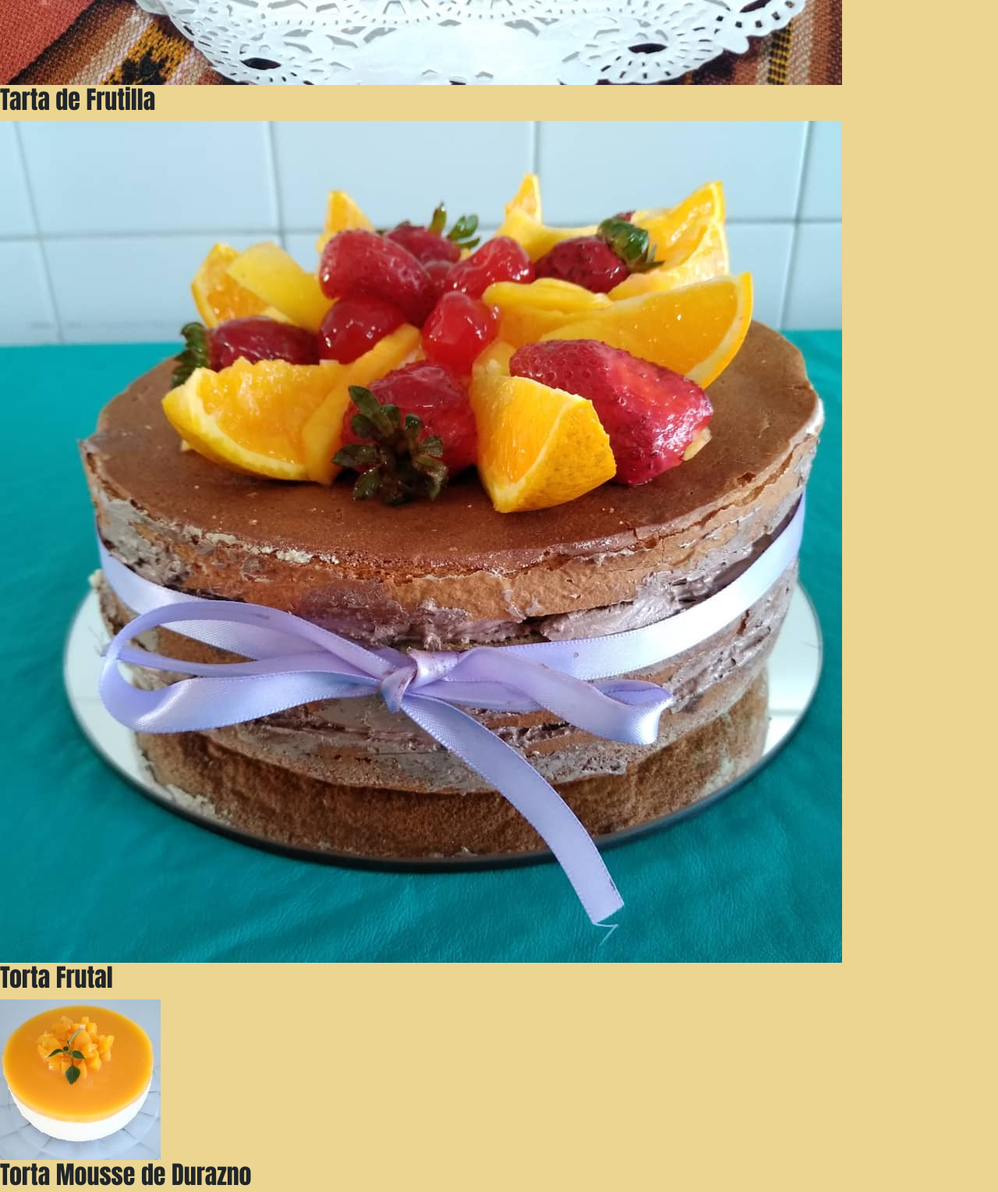
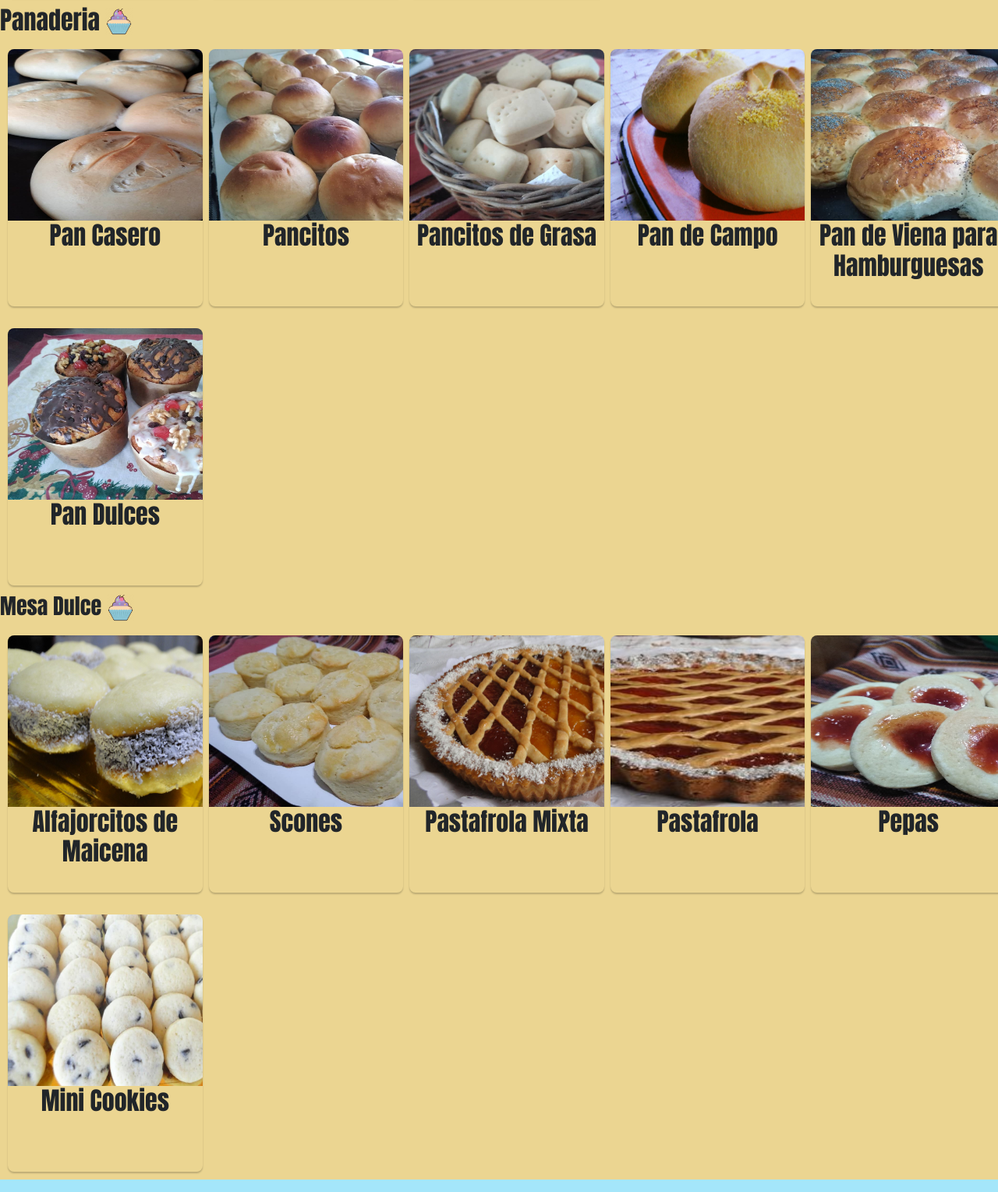
Before and after one commit to nelgo91/Sheshu-Cake-s, a plain HTML site: page paginas/productos.html in a window 1280 px wide. Shown: the part 843-2372 px from the top of the page at 78% size. Drawn offline with nearby package versions, Linux system fonts and the light colour scheme.

Commit message:
dando estilo a las tarjetas de producto y agregando mas tarjetas

```diff
--- a/css/style.css
+++ b/css/style.css
@@ -74,7 +74,41 @@ footer{
 .container__footer{
     background-color: #A4E6FA;
 }
-/* PAGINA-CONTACTO */
+/* PAGINA-PRODUCTO */
+main.main_producto{
+    width: 100%;
+    height: 100%;
+}
+.contenedor_tarjeta{
+    width: 100%;
+    margin: auto;
+    display: grid;
+    grid-template-columns: repeat(5,1fr);
+    column-gap: .5rem;
+    row-gap: .5rem;
+}
+.tarjeta_producto{
+    width: 100%;
+    height: 330px;
+    border-radius: 8px;
+    box-shadow: 0 2px 2px rgb(0,0,0,0.2);
+    overflow: hidden;
+    margin: 10px;
+    text-align: center;
+    transition: all 0.25s;
+}
+.contenedor_tarjeta .tarjeta_producto:hover{
+    transform: translateY(-15px);
+    box-shadow: 0 12px 16px rgb(0,0,0,0.2);
+}
+.contenedor_tarjeta .tarjeta_producto img{
+    width: 330px;
+    height: 220px;
+}
+.contenedor_tarjeta .tarjeta_producto h2{
+    font-weight: 600;
+}
+
 
 /* PAGINA-PREGUNTAS FRECUENTES */
 .accordion-button{
--- a/paginas/productos.html
+++ b/paginas/productos.html
@@ -40,7 +40,7 @@
         </nav>
     </header>
 
-    <main>
+    <main class="main_producto">
         <h1>Resposteria y Pasteleria <img src="../img/logo.png" alt="" width="35px"></h1>
 
         <div class="contenedor_tarjeta">
@@ -51,43 +51,147 @@
             </div>
 
             <div class="tarjeta_producto">
+                <div class="img tarjeta2">
                     <img src="../img/tortafrutal.jpg" alt="">
                     <h2>Torta Frutal</h2>
                 </div>
+            </div>
 
             <div class="tarjeta_producto">
+                <div class="img tarjeta3">
                     <img src="../img/tortamoussededurazno.jpg" alt="">
                     <h2>Torta Mousse de Durazno</h2>
                 </div>
+            </div>
 
             <div class="tarjeta_producto">
+                <div class="img_tarjeta4">
                     <img src="../img/tortamoussedefrutilla.jpg" alt="">
                     <h2>Torta Mousse de Frutilla</h2>
                 </div>
+            </div>
 
             <div class="tarjeta_producto">
+                <div class="img_tarjeta5">
                     <img src="../img/bizcochuelo.jpg" alt="">
                     <h2>Bizcochuelo</h2>
                 </div>
+            </div>
 
             <div class="tarjeta_producto">
+                <div class="img_tarjeta6">
                     <img src="../img/bizcochuelode vainilla.jpg" alt="">
                     <h2>Bizcochuelo de Vainilla</h2>
                 </div>
+            </div>
 
             <div class="tarjeta_producto">
+                <div class="img tarjeta7">
+                    <img src="../img/rogel.jpg" alt="">
+                    <h2>Rogel</h2>
+                </div>
+            </div>
+
+            <div class="tarjeta_producto">
+                <div class="img_tarjeta7"></div>
                     <img src="../img/cheesecake.jpg" alt="">
                     <h2>CheeseCake</h2>
                 </div>
-
-            <div class="tarjeta_producto">
-                <img src="../img/rogel.jpg" alt="">
-                <h2>Rogel</h2>
             </div>
 
         </div>
 
+        <h2>Panaderia <img src="../img/logo.png" alt="" width="35px"></h2>
 
+        <div class="contenedor_tarjeta">
+
+            <div class="tarjeta_producto">
+                    <img src="../img/pancasero.jpg" alt="">
+                    <h2>Pan Casero</h2>
+            </div>
+
+            <div class="tarjeta_producto">
+                <div class="img tarjeta2">
+                    <img src="../img/pancitos.jpg" alt="">
+                    <h2>Pancitos</h2>
+                </div>
+            </div>
+
+            <div class="tarjeta_producto">
+                <div class="img tarjeta3">
+                    <img src="../img/pancitosdegrasa.jpg" alt="">
+                    <h2>Pancitos de Grasa</h2>
+                </div>
+            </div>
+
+            <div class="tarjeta_producto">
+                <div class="img_tarjeta4">
+                    <img src="../img/pandecampo.jpg" alt="">
+                    <h2>Pan de Campo</h2>
+                </div>
+            </div>
+
+            <div class="tarjeta_producto">
+                <div class="img_tarjeta5">
+                    <img src="../img/pandevienaparahamburguesas.jpg" alt="">
+                    <h2>Pan de Viena para Hamburguesas</h2>
+                </div>
+            </div>
+
+            <div class="tarjeta_producto">
+                <div class="img_tarjeta6">
+                    <img src="../img/pandulces.jpg" alt="">
+                    <h2>Pan Dulces</h2>
+                </div>
+            </div>
+
+        </div>
+
+        <h3>Mesa Dulce <img src="../img/logo.png" alt="" width="35px"></h3>
+
+        <div class="contenedor_tarjeta">
+
+            <div class="tarjeta_producto">
+                    <img src="../img/alfajorcitosdemaicena.jpg" alt="">
+                    <h2>Alfajorcitos de Maicena</h2>
+            </div>
+
+            <div class="tarjeta_producto">
+                <div class="img tarjeta2">
+                    <img src="../img/scones.jpg" alt="">
+                    <h2>Scones</h2>
+                </div>
+            </div>
+
+            <div class="tarjeta_producto">
+                <div class="img tarjeta3">
+                    <img src="../img/pastafrolamixta.jpg" alt="">
+                    <h2>Pastafrola Mixta</h2>
+                </div>
+            </div>
+
+            <div class="tarjeta_producto">
+                <div class="img_tarjeta4">
+                    <img src="../img/pastafrola.jpg" alt="">
+                    <h2>Pastafrola</h2>
+                </div>
+            </div>
+
+            <div class="tarjeta_producto">
+                <div class="img_tarjeta5">
+                    <img src="../img/pepas.jpg" alt="">
+                    <h2>Pepas</h2>
+                </div>
+            </div>
+
+            <div class="tarjeta_producto">
+                <div class="img_tarjeta6">
+                    <img src="../img/minicookies.jpg" alt="">
+                    <h2>Mini Cookies</h2>
+                </div>
+            </div>
+
+        </div>
 
     </main>
 
```
Lines whose indentation alone changed are shown as unchanged.
